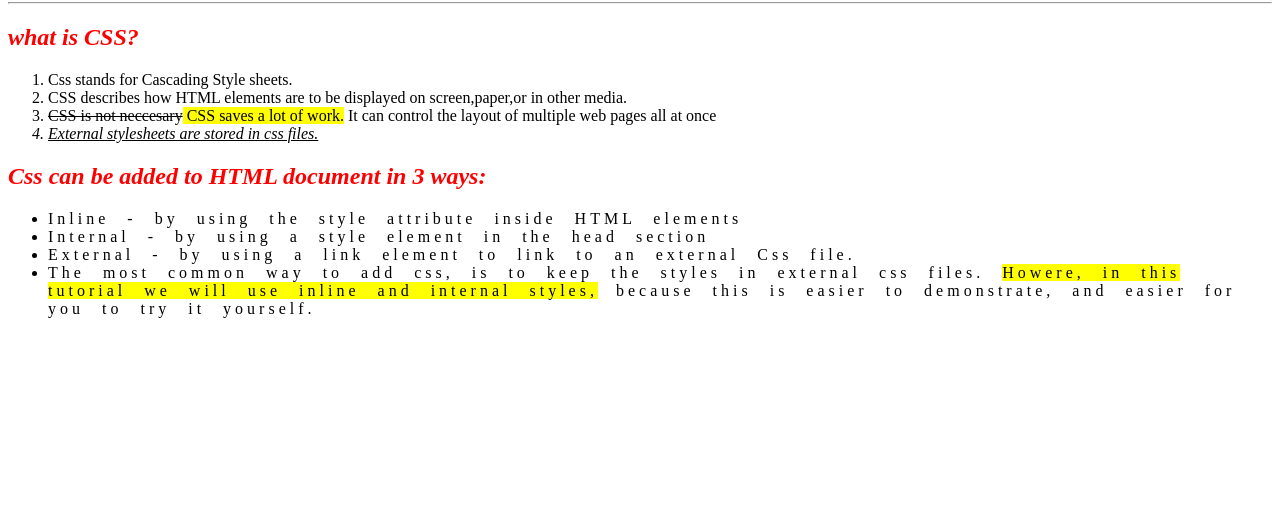
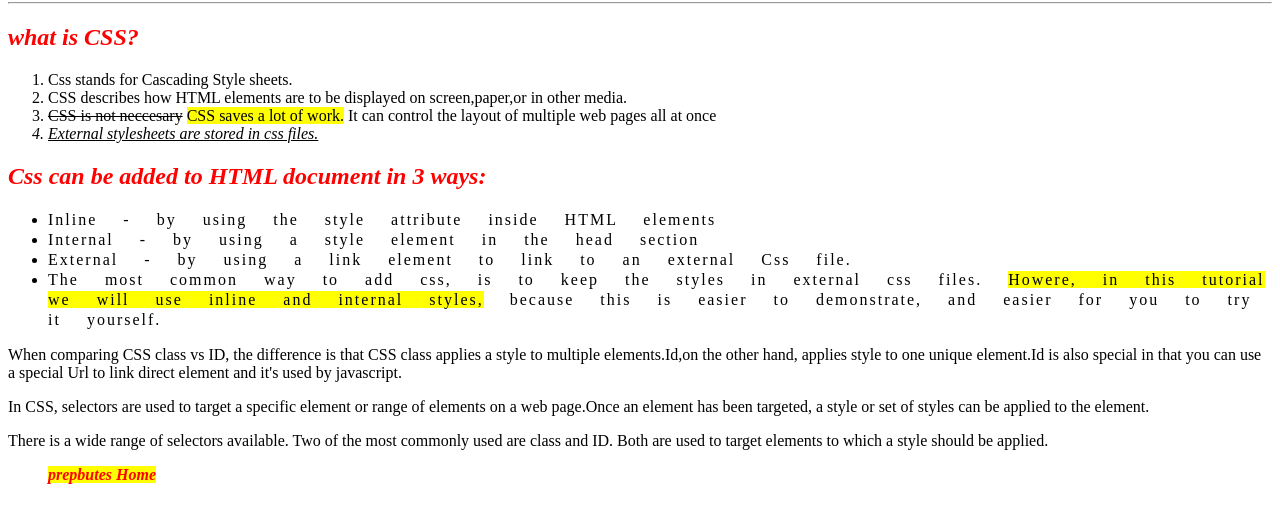
Before and after one commit to rushikesh39/css1, a plain HTML site: page index.html in a window 1280 px wide. Shown: the part 78-600 px from the top of the page. Drawn offline with Linux system fonts and the light colour scheme.

Commit message:
Add files via upload

```diff
--- a/index.html
+++ b/index.html
@@ -1,5 +1,6 @@
 <!DOCTYPE html>
 <html lang="en">
+
 <head>
     <meta charset="UTF-8">
     <meta http-equiv="X-UA-Compatible" content="IE=edge">
@@ -7,26 +8,53 @@
     <title>Document</title>
     <link rel="stylesheet" href="./style.css">
 </head>
+
 <body>
-    <h1>This is First Css Assignment</h1>
+    <h1 class="first-heading">This is First Css Assignment</h1>
     <hr>
-    <h2 class="heading">
+    <h2 class="second-heading">
         what is CSS?
     </h2>
-    <ol>
+    <ol class="">
         <li>Css stands for Cascading Style sheets.</li>
         <li>CSS describes how HTML elements are to be displayed on screen,paper,or in other media.</li>
-        <li><p id="para1"> CSS is not neccesary</p><p id="para2"> CSS saves a lot of work.</p> It can control the layout of multiple web pages all at once</li>
+        <li>
+            <p id="para1"> CSS is not neccesary</p>
+            <p id="para2"> CSS saves a lot of work.</p> It can control the layout of multiple web pages all at once
+        </li>
         <li id="list4">External stylesheets are stored in css files.</li>
     </ol>
-    <h2 class="heading">
+    <h2 class="second-heading">
         Css can be added to HTML document in 3 ways:
     </h2>
     <ul id="ul1">
         <li>Inline - by using the style attribute inside HTML elements</li>
         <li>Internal - by using a style element in the head section</li>
         <li>External - by using a link element to link to an external Css file.</li>
-        <li>The most common way to add css, is to keep the styles in external css files. <span class="span1"> Howere, in this tutorial we will use inline and internal styles,</span> because this is easier to demonstrate, and easier for you to try it yourself.</li>
+        <li>The most common way to add css, is to keep the styles in external css files. <span class="span1"> Howere, in
+                this tutorial we will use inline and internal styles,</span> because this is easier to demonstrate, and
+            easier for you to try it yourself.</li>
     </ul>
+    <p>
+        When comparing CSS class vs ID, the difference is that CSS class applies a style to multiple elements.Id,on the
+        other hand, applies style to one unique element.Id is also special in that you can use a special Url to link
+        direct element and it's used by javascript.
+    </p>
+    <p>
+        In CSS, selectors are used to target a specific element or range of elements on a web page.Once an element has
+        been targeted, a style or set of styles can be applied to the element.
+    </p>
+    <p>
+        There is a wide range of selectors available. Two of the most commonly used are class and ID. Both are used to
+        target elements to which a style should be applied.
+    </p>
+    <nav class="navbar">
+        <ul>
+            <li class="nav">
+                <a href="https://www.prepbytes.com/" id="nav"> prepbutes Home</a>
+            </li>
+        </ul>
+    </nav>
 </body>
+
 </html>
--- a/style.css
+++ b/style.css
@@ -1,7 +1,7 @@
-h1{
+.first-heading{
     color:red;
 }
-.heading{
+.second-heading{
     color: red;
     font-style: italic;
 }
@@ -21,6 +21,17 @@ h1{
     background-color: yellow;
 }
 #ul1{
-    word-spacing: 10px;
-    letter-spacing: 4px;
+    word-spacing: 20px;
+    letter-spacing: 2px;
+    line-height: 20px;
 }
+#nav{
+    color: red;
+    font-style: italic;
+    font-weight: 600;
+    background-color: yellow;
+    text-decoration: none;
+}
+.nav{
+    list-style: none;
+}
```
